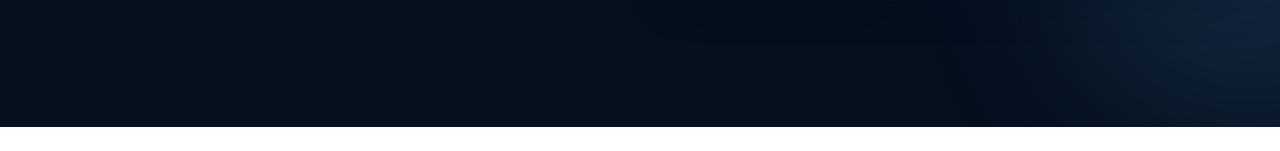
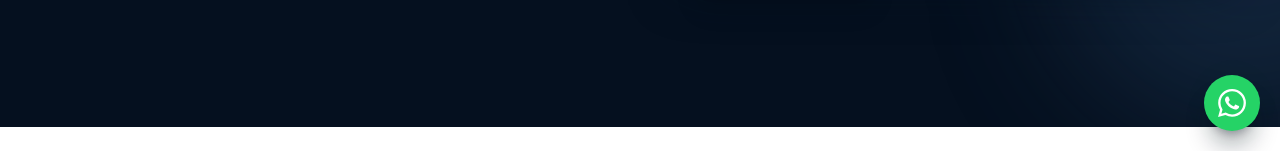
Before and after one commit to Perchito/fc-cleaning-web, a React (Vite) app: page / in a window 1280 px wide. Shown: the part 649-800 px from the top of the page. Built offline with nearby package versions, Linux system fonts and the light colour scheme.

Commit message:
feat: floating WhatsApp button site-wide — wa.me/447473379928 with prefilled quote message, pulse ring, spring entrance

```diff
--- a/src/App.jsx
+++ b/src/App.jsx
@@ -2,6 +2,7 @@
 import Header from './components/Header.jsx'
 import Footer from './components/Footer.jsx'
 import ScrollToTop from './components/ScrollToTop.jsx'
+import WhatsAppFloat from './components/WhatsAppFloat.jsx'
 import Home from './pages/Home.jsx'
 import About from './pages/About.jsx'
 import Services from './pages/Services.jsx'
@@ -26,6 +27,7 @@
         </Routes>
       </main>
       <Footer />
+      <WhatsAppFloat />
     </div>
   )
 }
--- /dev/null
+++ b/src/components/WhatsAppFloat.jsx
@@ -0,0 +1,34 @@
+import { useSpring, animated } from '@react-spring/web'
+import useHoverSpring from '../hooks/useHoverSpring.js'
+
+const WHATSAPP_URL =
+  'https://wa.me/447473379928?text=Hi%20FC%20Cleaning%20%E2%80%94%20I%27d%20like%20a%20free%20quote%20for%20my%20venue.'
+
+export default function WhatsAppFloat() {
+  const entrance = useSpring({
+    from: { opacity: 0, transform: 'translateY(16px) scale(0.6)' },
+    to: { opacity: 1, transform: 'translateY(0px) scale(1)' },
+    delay: 900,
+    config: { tension: 220, friction: 14 },
+  })
+  const [hoverStyle, hoverBind] = useHoverSpring(1.1)
+
+  return (
+    <animated.div style={entrance} className="fixed bottom-5 right-5 z-40">
+      <span aria-hidden="true" className="whatsapp-pulse absolute inset-0 rounded-full" />
+      <animated.a
+        href={WHATSAPP_URL}
+        target="_blank"
+        rel="noreferrer"
+        aria-label="Message FC Cleaning Company on WhatsApp"
+        style={hoverStyle}
+        {...hoverBind}
+        className="relative flex h-14 w-14 items-center justify-center rounded-full bg-[#25d366] text-white shadow-xl shadow-navy-950/30 transition-colors hover:bg-[#20bd5a]"
+      >
+        <svg viewBox="0 0 24 24" className="h-7 w-7 fill-current" aria-hidden="true">
+          <path d="M17.472 14.382c-.297-.149-1.758-.867-2.03-.967-.273-.099-.471-.148-.67.15-.197.297-.767.966-.94 1.164-.173.199-.347.223-.644.075-.297-.15-1.255-.463-2.39-1.475-.883-.788-1.48-1.761-1.653-2.059-.173-.297-.018-.458.13-.606.134-.133.298-.347.446-.52.149-.174.198-.298.298-.497.099-.198.05-.371-.025-.52-.075-.149-.669-1.612-.916-2.207-.242-.579-.487-.5-.669-.51-.173-.008-.371-.01-.57-.01-.198 0-.52.074-.792.372-.272.297-1.04 1.016-1.04 2.479 0 1.462 1.065 2.875 1.213 3.074.149.198 2.096 3.2 5.077 4.487.709.306 1.262.489 1.694.625.712.227 1.36.195 1.871.118.571-.085 1.758-.719 2.006-1.413.248-.694.248-1.289.173-1.413-.074-.124-.272-.198-.57-.347m-5.421 7.403h-.004a9.87 9.87 0 01-5.031-1.378l-.361-.214-3.741.982.998-3.648-.235-.374a9.86 9.86 0 01-1.51-5.26c.001-5.45 4.436-9.884 9.888-9.884 2.64 0 5.122 1.03 6.988 2.898a9.825 9.825 0 012.893 6.994c-.003 5.45-4.437 9.884-9.885 9.884m8.413-18.297A11.815 11.815 0 0012.05 0C5.495 0 .16 5.335.157 11.892c0 2.096.547 4.142 1.588 5.945L.057 24l6.305-1.654a11.882 11.882 0 005.683 1.448h.005c6.554 0 11.89-5.335 11.893-11.893a11.821 11.821 0 00-3.48-8.413z" />
+        </svg>
+      </animated.a>
+    </animated.div>
+  )
+}
--- a/src/index.css
+++ b/src/index.css
@@ -60,3 +60,22 @@
     transform: translateX(-50%);
   }
 }
+
+/* WhatsApp floating button pulse ring */
+.whatsapp-pulse {
+  background: rgba(37, 211, 102, 0.45);
+  animation: whatsapp-pulse 2.4s ease-out infinite;
+  pointer-events: none;
+}
+
+@keyframes whatsapp-pulse {
+  0% {
+    transform: scale(1);
+    opacity: 1;
+  }
+  70%,
+  100% {
+    transform: scale(1.55);
+    opacity: 0;
+  }
+}
```
Also changed, not shown: 1 other file (tests, documents, lock files or other folders).
